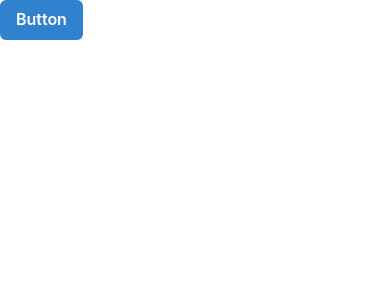
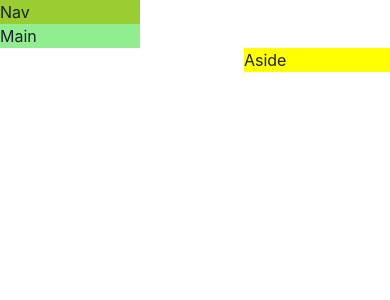
Before and after one commit to burak-ekinci/game-hub, a React (Vite) app: page / in a window 390 px wide. Shown: the top 300 px of the page. Built offline with nearby package versions, Linux system fonts and the light colour scheme.

Commit message:
Build a responsive layout

```diff
--- a/src/App.tsx
+++ b/src/App.tsx
@@ -1,7 +1,26 @@
-import { Button, ButtonGroup } from "@chakra-ui/react";
+import { Button, ButtonGroup, Grid, GridItem, Show } from "@chakra-ui/react";
 
 function App() {
-  return <Button colorScheme="blue">Button</Button>;
+  return (
+    <Grid
+      templateAreas={{
+        base: `"nav" "main"`,
+        lg: `"nav nav" "main aside"`,
+      }}
+    >
+      <GridItem area={"nav"} bg={"yellowgreen"}>
+        Nav
+      </GridItem>
+      <Show above="">
+        <GridItem area={"aside"} bg={"yellow"}>
+          Aside
+        </GridItem>
+      </Show>
+      <GridItem area={"main"} bg={"lightgreen"}>
+        Main
+      </GridItem>
+    </Grid>
+  );
 }
 
 export default App;
```
